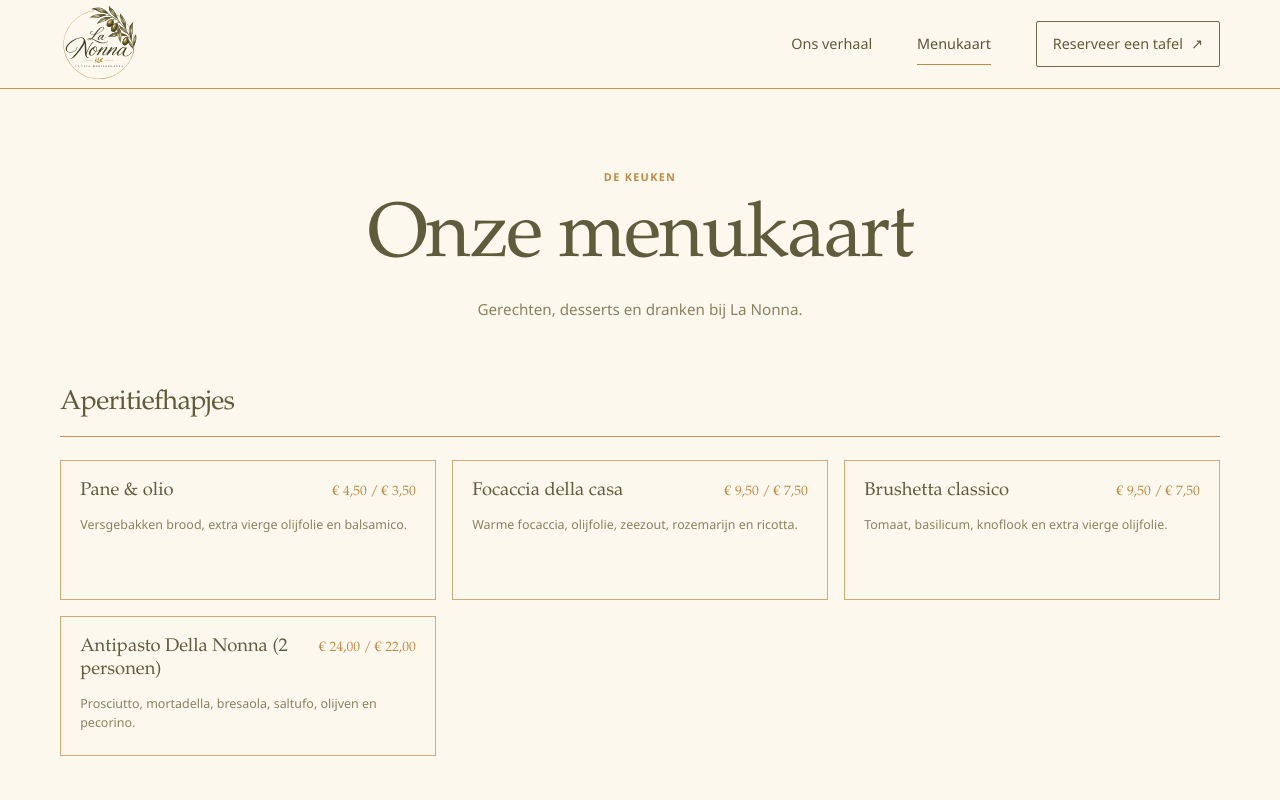
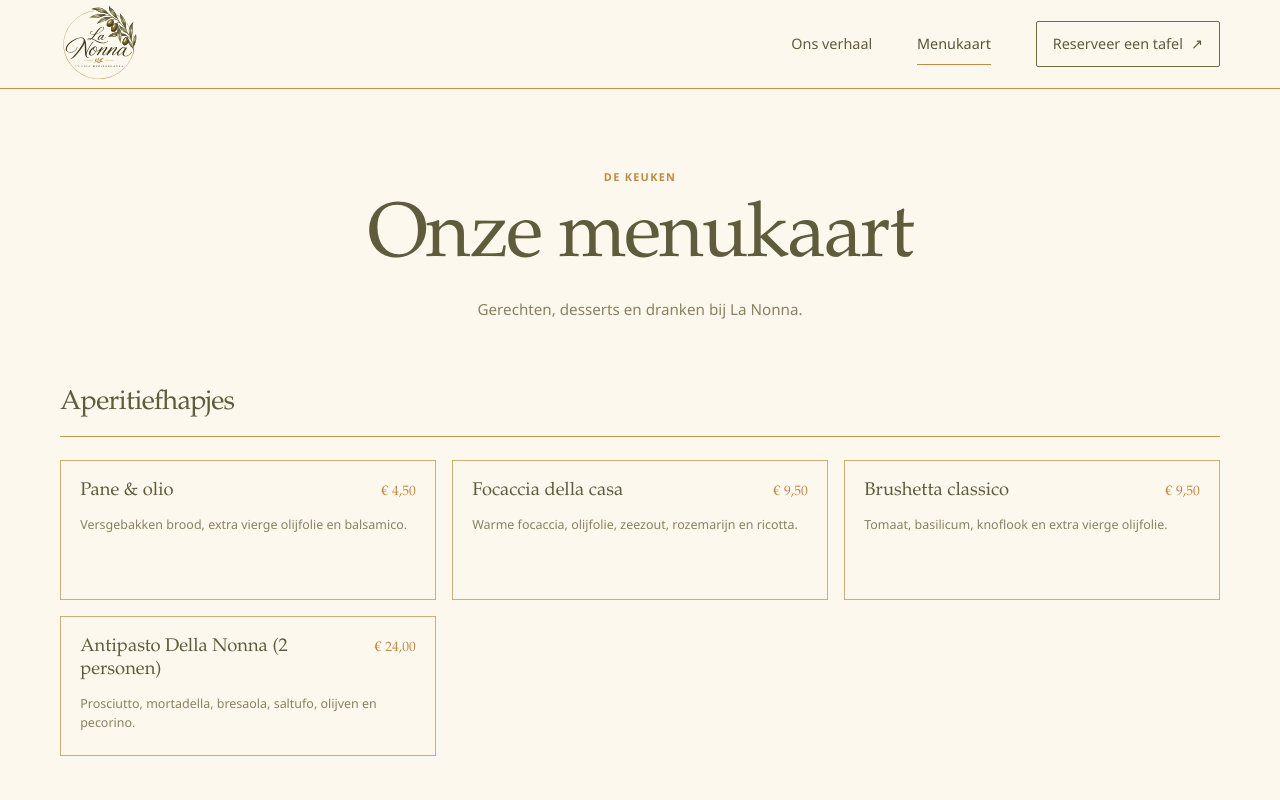
Before and after one commit to LyttleDevelopment/trattoria-la-nonna, a Next.js app: page /menu in a window 1280 px wide. Shown: the top 800 px of the page. Built offline with nearby package versions, Linux system fonts and the light colour scheme.

Commit message:
update MenuExperience and menu data to remove takeaway pricing and restrictions for improved clarity

```diff
--- a/components/MenuExperience.tsx
+++ b/components/MenuExperience.tsx
@@ -19,11 +19,9 @@ type ShortlistItem = {
     category: string;
     price: number;
     priceUnit?: string;
-    takeawayPrice?: number;
     additionalPrice?: number;
     additionalPriceUnit?: string;
     description?: string;
-    takeawayRestricted?: boolean;
 };
 
 const menuItems: ShortlistItem[] = menuSections.flatMap((section) =>
@@ -34,7 +32,6 @@ const menuItems: ShortlistItem[] = menuSections.flatMap((section) =>
         price: item.dineInPrice,
         priceUnit: item.priceUnit,
         description: item.description,
-        takeawayRestricted: item.takeawayRestricted,
     })),
 );
 
@@ -139,7 +136,6 @@ function MenuCard({
                         {quantity > 0 && <small className="menu-selected-quantity" aria-hidden="true">{quantity}× gekozen</small>}
                         <span>
                             {formatEuro(item.price)}{item.priceUnit && `/${item.priceUnit}`}
-                            {item.takeawayPrice !== undefined && ` / ${formatEuro(item.takeawayPrice)}`}
                             {item.additionalPrice !== undefined && ` / ${formatEuro(item.additionalPrice)}${item.additionalPriceUnit && `/${item.additionalPriceUnit}`}`}
                         </span>
                     </span>
@@ -370,8 +366,6 @@ export default function MenuExperience() {
                                         category: section.name,
                                         price: item.dineInPrice,
                                         priceUnit: item.priceUnit,
-                                        takeawayPrice: item.takeawayPrice,
-                                        takeawayRestricted: item.takeawayRestricted,
                                     }}
                                     quantity={shortlistEnabled ? quantities[item.id] ?? 0 : 0}
                                     onChangeQuantity={changeQuantity}
--- a/data/menu.ts
+++ b/data/menu.ts
@@ -265,7 +265,6 @@ export const menuSections: MenuSection[] = [
   },
   {
     name: "Desserts",
-    note: "Take-awayprijzen staan als tweede vermeld.",
     items: [
       {
         id: "tiramisu-della-nonna",
```
